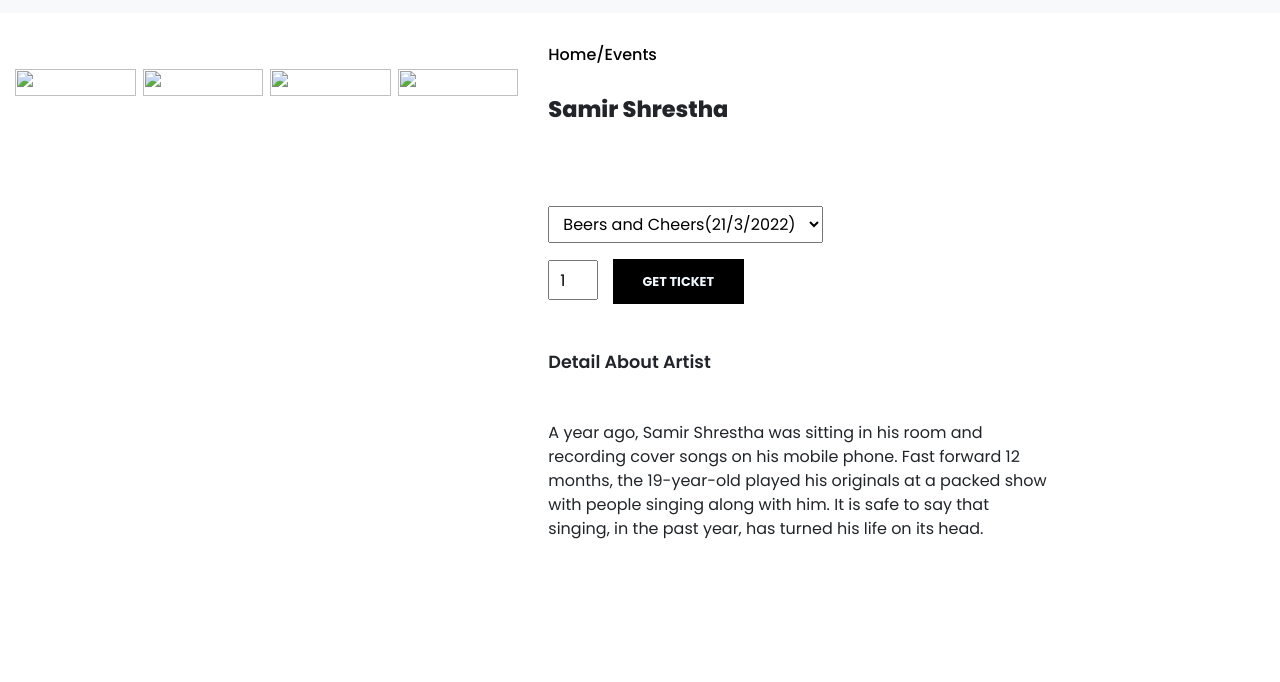
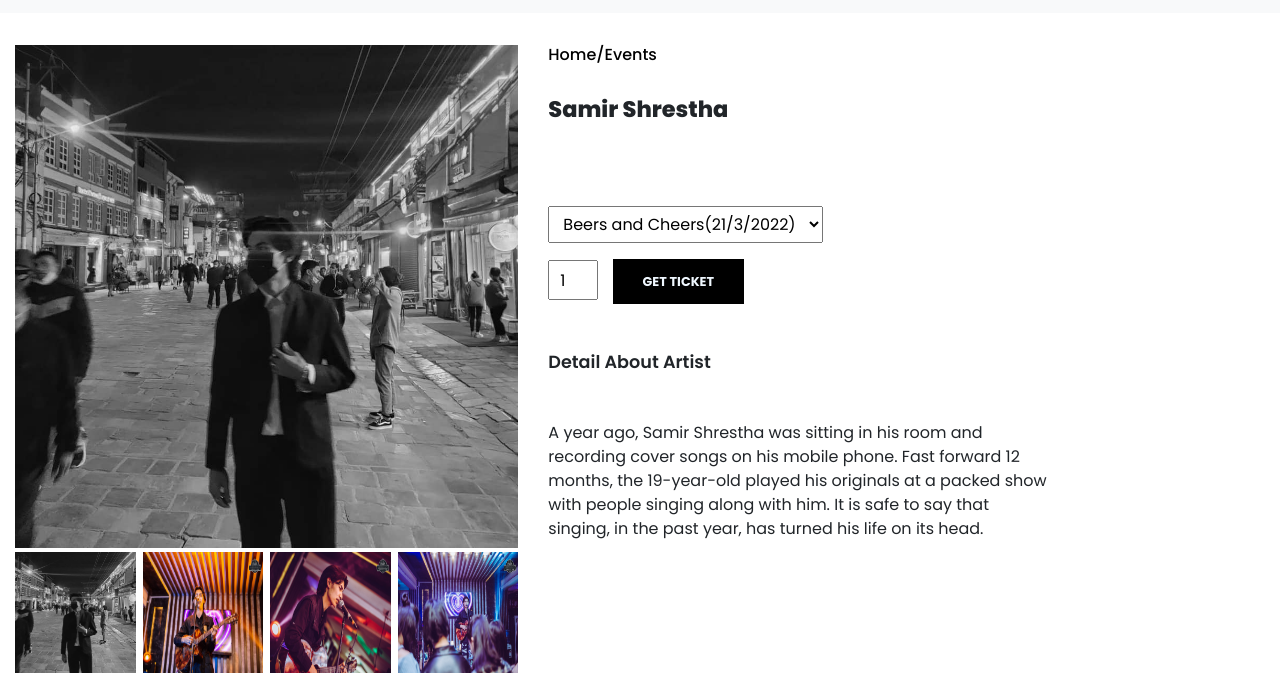
Before and after one commit to amansh10/Mango, a plain HTML site: page samir.html in a window 1280 px wide. Shown: the part 99-781 px from the top of the page. Drawn offline with nearby package versions, Linux system fonts and the light colour scheme; grey boxes are pictures that could not be loaded.

Commit message:
Update samir.html

```diff
--- a/samir.html
+++ b/samir.html
@@ -44,19 +44,19 @@
       <section class=" container-fluid Samir my-5 pt-5 ">
           <div class="row mt-5">
               <div class="col-lg-5 col-md-12 col-12">
-                  <img class="img-fluid w-100 pb-1" src="direct-ticket/samir2.jpg" id="Main" alt=""><!--important-->
+                  <img class="img-fluid w-100 pb-1" src="samir2.jpg" id="Main" alt=""><!--important-->
                   <div class="small-img-group">
                       <div class="small-img-col">
-                          <img src="direct-ticket/samir2.jpg" width="100%" height="100%"  class="small-img" alt="">
+                          <img src="samir2.jpg" width="100%" height="100%"  class="small-img" alt="">
                       </div>
                       <div class="small-img-col">
-                        <img src="direct-ticket/samir6.jpg" width="100%" height="100%"  class="small-img" alt="">
+                        <img src="samir6.jpg" width="100%" height="100%"  class="small-img" alt="">
                     </div>
                     <div class="small-img-col">
-                        <img src="direct-ticket/samir5.jpg" width="100%" height="100%" class="small-img" alt="">
+                        <img src="samir5.jpg" width="100%" height="100%" class="small-img" alt="">
                     </div>
                     <div class="small-img-col">
-                        <img src="direct-ticket/samir4.jpg" width="100%" height="100%" class="small-img" alt="">
+                        <img src="samir4.jpg" width="100%" height="100%" class="small-img" alt="">
                     </div>
                   </div>
 
```
